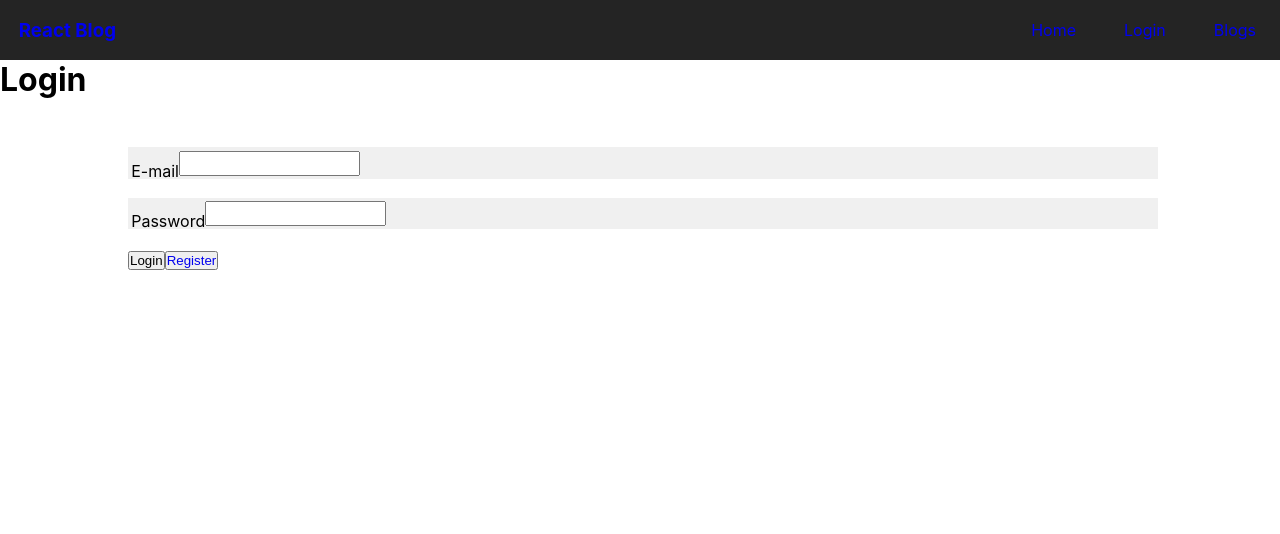
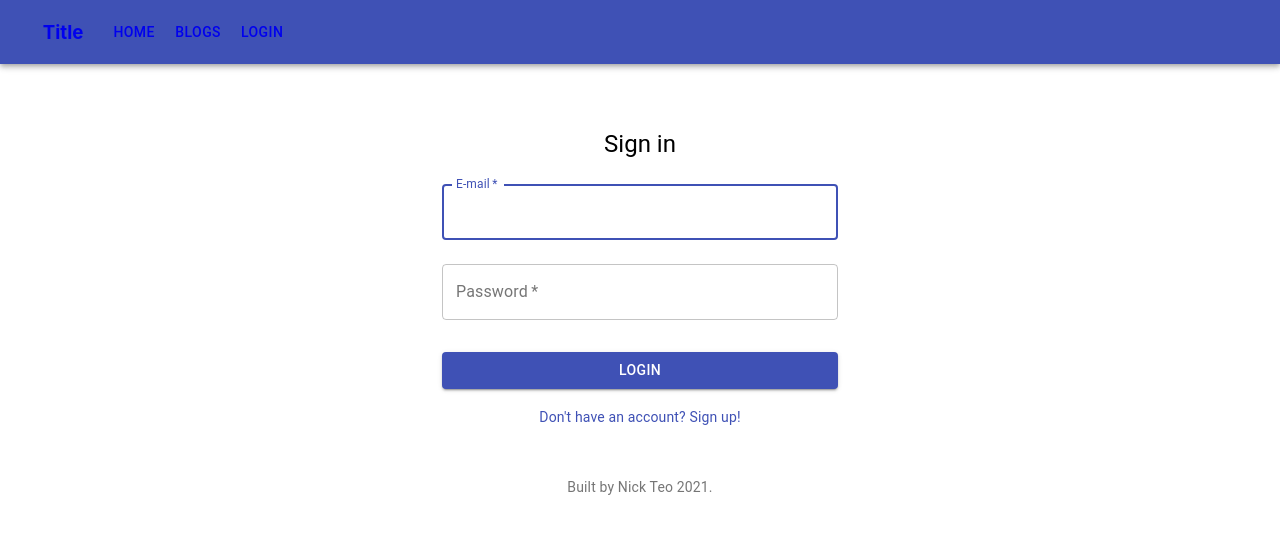
Before and after one commit to nickteojs/react-blog, a React (Create React App) app: page /login in a window 1280 px wide. Shown: the top 534 px of the page. Built offline with nearby package versions, Linux system fonts and the light colour scheme; no server answers; the database is empty.

Commit message:
Changed design for login, register, nav

```diff
--- a/src/components/Blog.js
+++ b/src/components/Blog.js
@@ -8,10 +8,8 @@ import firebase from '../firebase'
 import Loader from './Loader'
 import Modal from '@material-ui/core/Modal';
 import { makeStyles } from '@material-ui/core/styles';
-import { Button } from '@material-ui/core'
-import {Typography} from '@material-ui/core'
+import { Button, Typography } from '@material-ui/core'
 import FlashMessage from './FlashMessage'
-
 
 const Blog = () => {
     const [name, setName] = useState('');
--- a/src/components/Blogs.js
+++ b/src/components/Blogs.js
@@ -3,27 +3,47 @@ import { BlogContext } from '../context/BlogContext'
 import {Link} from 'react-router-dom'
 import Loader from './Loader'
 import FlashMessage from './FlashMessage'
+import { makeStyles } from '@material-ui/core/styles';
+import {Card, CardActions, CardContent, Button, Typography} from '@material-ui/core'
 
 const Blogs = () => {
     const {blogs, loading, success} = useContext(BlogContext);
+    const useStyles = makeStyles({
+        root: {
+          minWidth: 275,
+          margin: 20
+        },
+        title: {
+          fontSize: 14,
+        },
+        pos: {
+          marginBottom: 12,
+        },
+      });
+
+      const classes = useStyles();
+
     if (loading) {
         return <Loader />
     }
     return (
-        <div className="blog-invidivual">
+        <Card variant="outlined" className={classes.root}>
             {blogs.map(blog => (
                 <Link to={{
                     pathname:`/blogs/${blog.id}`,
                     state: {
                         blog,
                     }
-                }} key={blog.id}>
+                }}
+                    key={blog.id}>
+                    <CardContent>
                     <h1>{blog.name}</h1>
                     <p>{blog.author}</p>
+                    </CardContent>
                 </Link>
             ))}
             {success ? <FlashMessage message={success} success={success}/> : null}
-        </div>
+        </Card>
     )
 }
 
--- /dev/null
+++ b/src/components/Footer.js
@@ -0,0 +1,17 @@
+import React from 'react'
+import Typography from '@material-ui/core/Typography';
+import Link from '@material-ui/core/Link';
+
+const Footer = () => {
+    return (
+      <Typography variant="body2" color="textSecondary" align="center">
+        <Link color="inherit" href="https://nickteojs.github.io" target="_blank">
+          Built by Nick Teo
+        </Link>{' '}
+        {new Date().getFullYear()}
+        {'.'}
+      </Typography>
+    );
+}
+
+export default Footer
--- a/src/components/Login.js
+++ b/src/components/Login.js
@@ -1,10 +1,12 @@
 import React, {useRef} from 'react'
 import {useAuth} from '../context/AuthContext'
-import {Link, useHistory} from 'react-router-dom'
+import {useHistory} from 'react-router-dom'
 import FlashMessage from './FlashMessage'
+import {Button, TextField, Link, Box, Container, Typography} from '@material-ui/core';
+import { makeStyles } from '@material-ui/core/styles';
+import Footer from './Footer'
 
 const Login = () => {
-
     const history = useHistory()
     const emailRef= useRef()
     const passwordRef= useRef()
@@ -15,23 +17,75 @@ const Login = () => {
         loginHandler(emailRef.current.value, passwordRef.current.value, history);
     }
 
+    const useStyles = makeStyles((theme) => ({
+        paper: {
+          marginTop: theme.spacing(8),
+          display: 'flex',
+          flexDirection: 'column',
+          alignItems: 'center',
+        },
+        avatar: {
+          margin: theme.spacing(1),
+          backgroundColor: theme.palette.secondary.main,
+        },
+        form: {
+          width: '100%', // Fix IE 11 issue.
+          marginTop: theme.spacing(1),
+        },
+        submit: {
+          margin: theme.spacing(3, 0, 2),
+        },
+    }));
+
+    const classes = useStyles();
+
     return (
-        <div>
-            <h1>Login</h1>
-            <form onSubmit={submitHandler}>
-                <div className="form-control">
-                    <label>E-mail</label>
-                    <input type="email" required ref={emailRef}/>
-                </div>
-                <div className="form-control">
-                    <label>Password</label>
-                    <input type="password" minlength="6" required ref={passwordRef}/>
-                </div>
-                <button disabled={loading} type="submit">Login</button>
-                <button><Link to ="/register">Register</Link></button>
-            </form>
+        <Container component="main" maxWidth="xs">
+            <div className={classes.paper}>
+                <Typography component="h1" variant="h5">Sign in</Typography>
+                <form className={classes.form} onSubmit={submitHandler}>
+                    <TextField
+                        variant="outlined"
+                        margin="normal"
+                        required
+                        fullWidth
+                        label="E-mail"
+                        type="email"
+                        inputRef={emailRef}
+                        autoFocus
+                        >
+                    </TextField>
+                    <TextField
+                        variant="outlined"
+                        margin="normal"
+                        required
+                        fullWidth
+                        label="Password"
+                        type="password"
+                        inputRef={passwordRef}
+                        >
+                    </TextField>
+                    <Button
+                        fullWidth
+                        variant="contained"
+                        color="primary"
+                        className={classes.submit}
+                        disabled={loading}
+                        type="submit">
+                        Login
+                    </Button>
+                    <Typography align="center">
+                        <Link href="/register" variant="body2">
+                            Don't have an account? Sign up!
+                        </Link>
+                    </Typography>
+                    <Box mt={6}>
+                        <Footer/>
+                    </Box>
+                </form>
+            </div>
             {error ? <FlashMessage message={error} error={error}/> : null}
-        </div>
+        </Container>
     )
 }
 
--- a/src/components/Navigation.js
+++ b/src/components/Navigation.js
@@ -1,26 +1,54 @@
 import {Link, useHistory} from 'react-router-dom'
 import {useAuth} from '../context/AuthContext'
+import {AppBar, Toolbar, Typography, Button} from '@material-ui/core'
+import { makeStyles } from '@material-ui/core/styles'
 
 const Navigation = () => {
     const history = useHistory();
     const {currentUser, logoutHandler} = useAuth()
-
     const eventHandler = () => {
         logoutHandler(history);
     }
 
+    const useStyles = makeStyles((theme) => ({
+        root: {
+          flexGrow: 1,
+        },
+        menuButton: {
+          marginRight: theme.spacing(2),
+        },
+        title: {
+          flexGrow: 1,
+        },
+    }));
+
+    const classes = useStyles();
+
     return (
-        <nav>
-            <h3 className="navbar-title"><a href="/">React Blog</a></h3>
-            <div className="nav-items">
-                <ul><li><Link to ="/">Home</Link></li></ul>
-                {!currentUser && <ul><li><Link to ="/login">Login</Link></li></ul>}
-                {currentUser && <ul><li onClick={eventHandler}>Logout</li></ul>}
-                <ul><li><Link to ="/blogs">Blogs</Link></li></ul>
-                {currentUser && <ul><li><Link to ="/create">Add Blog</Link></li></ul>}
-                {currentUser && <ul><li>Logged in as {currentUser.email}</li></ul>}
-            </div>
-        </nav>
+        <div className={classes.root}>
+            <AppBar position="static">
+                <Toolbar>
+                <h3 className="navbar-title"><a href="/">Title</a></h3>
+                <div className="nav-items">
+                    <Button color="inherit" ><Link to ="/">Home</Link></Button>
+                    <Button color="inherit" ><Link to ="/blogs">Blogs</Link></Button>
+                    {!currentUser && <ul><li><Button color="inherit"><Link to ="/login">Login</Link></Button></li></ul>}
+                    {currentUser &&
+                       <Button onClick={eventHandler}>Logout</Button>
+                    }
+                    {currentUser &&
+                        <Button><Link to ="/create">Add Blog</Link></Button>
+                    }
+                    {currentUser &&
+                        <Typography variant="h6" className={classes.title}>
+                        Logged in as {currentUser.email}
+                      </Typography>
+                    }
+                </div>
+                </Toolbar>
+            </AppBar>
+
+        </div>
     )
 }
 
--- a/src/components/Register.js
+++ b/src/components/Register.js
@@ -2,35 +2,85 @@ import React, {useRef} from 'react'
 import {useAuth} from '../context/AuthContext'
 import {useHistory} from 'react-router-dom'
 import FlashMessage from './FlashMessage'
-
+import {Button, TextField, Box, Container, Typography} from '@material-ui/core';
+import { makeStyles } from '@material-ui/core/styles';
+import Footer from './Footer'
 
 const Register = () => {
     const history = useHistory()
     const emailRef= useRef()
     const passwordRef= useRef()
-    const { registerHandler, error, loading, success } = useAuth()
+    const { registerHandler, error, loading } = useAuth()
 
     const submitHandler = (e) => {
         e.preventDefault()
         registerHandler(emailRef.current.value, passwordRef.current.value, history);
     }
 
+    const useStyles = makeStyles((theme) => ({
+        paper: {
+          marginTop: theme.spacing(8),
+          display: 'flex',
+          flexDirection: 'column',
+          alignItems: 'center',
+        },
+        avatar: {
+          margin: theme.spacing(1),
+          backgroundColor: theme.palette.secondary.main,
+        },
+        form: {
+          width: '100%', // Fix IE 11 issue.
+          marginTop: theme.spacing(1),
+        },
+        submit: {
+          margin: theme.spacing(3, 0, 2),
+        },
+    }));
+
+    const classes = useStyles();
+
     return (
-        <div>
-            <h1>Register an account</h1>
-            <form onSubmit={submitHandler}>
-                <div className="form-control">
-                    <label>E-mail</label>
-                    <input type="email" required ref={emailRef}/>
-                </div>
-                <div className="form-control">
-                    <label>Password</label>
-                    <input type="password" minlength="6" required ref={passwordRef}/>
-                </div>
-                <button disabled={loading} type="submit">Register</button>
-            </form>
+        <Container component="main" maxWidth="xs">
+            <div className={classes.paper}>
+            <Typography component="h1" variant="h5">Make an account!</Typography>
+                <form className={classes.form} onSubmit={submitHandler}>
+                    <TextField
+                        variant="outlined"
+                        margin="normal"
+                        required
+                        fullWidth
+                        label="E-mail"
+                        type="email"
+                        inputRef={emailRef}
+                        autoFocus
+                        >
+                    </TextField>
+                    <TextField
+                        variant="outlined"
+                        margin="normal"
+                        required
+                        fullWidth
+                        label="Password"
+                        type="password"
+                        inputRef={passwordRef}
+                        >
+                    </TextField>
+                    <Button
+                        fullWidth
+                        variant="contained"
+                        color="primary"
+                        className={classes.submit}
+                        disabled={loading}
+                        type="submit">
+                        Register
+                    </Button>
+                    <Box mt={6}>
+                        <Footer />
+                    </Box>
+                </form>
+            </div>
             {error ? <FlashMessage message={error} error={error}/> : null}
-        </div>
+        </Container>
     )
 }
 
--- a/src/index.css
+++ b/src/index.css
@@ -27,7 +27,6 @@ a {
 
 a:visited {
   text-decoration: none;
-  color: white;
 }
 
 .container {
@@ -139,10 +138,6 @@ form {
   margin: 3em auto;
 }
 
-form label {
-  margin-top: 10px;
-}
-
 .form-control {
   border: none;
   background: rgb(240, 240, 240);
```
Also changed, not shown: src/components/CreateBlog.js (+5 -2 lines).
